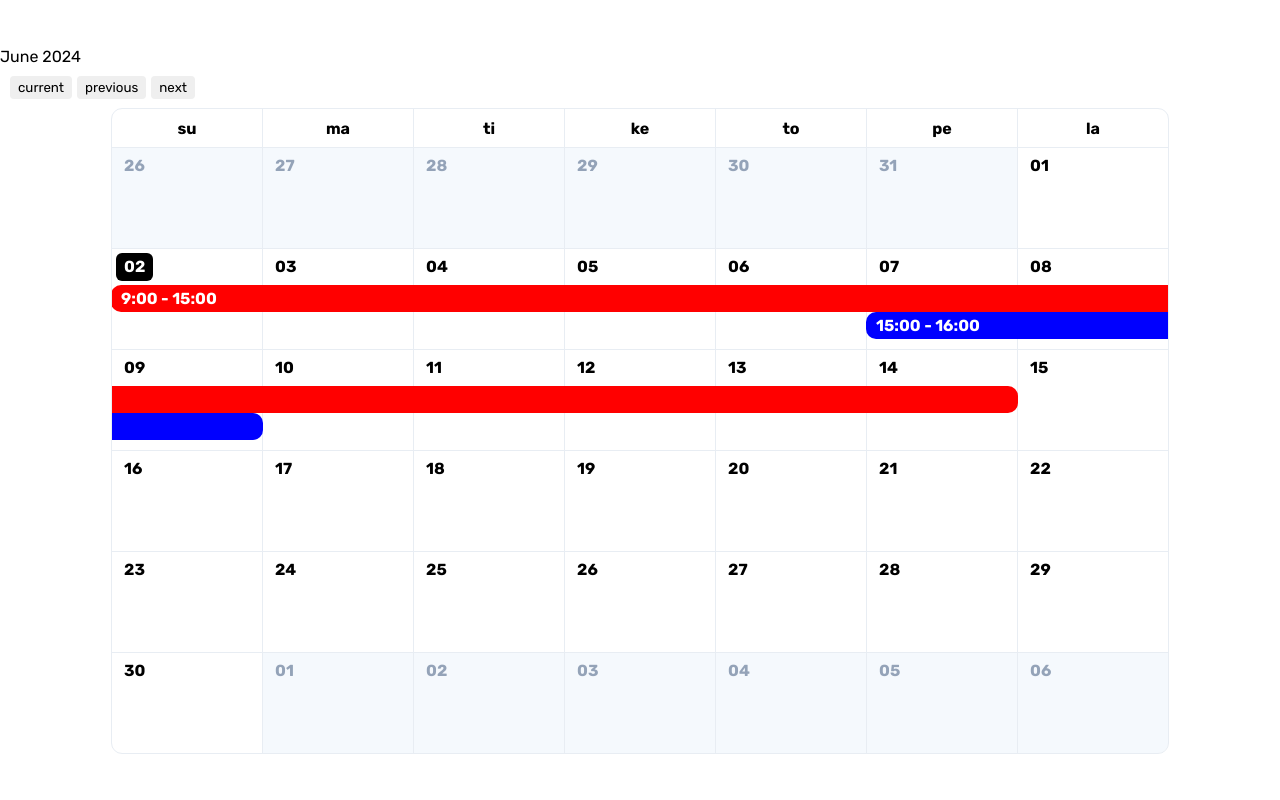
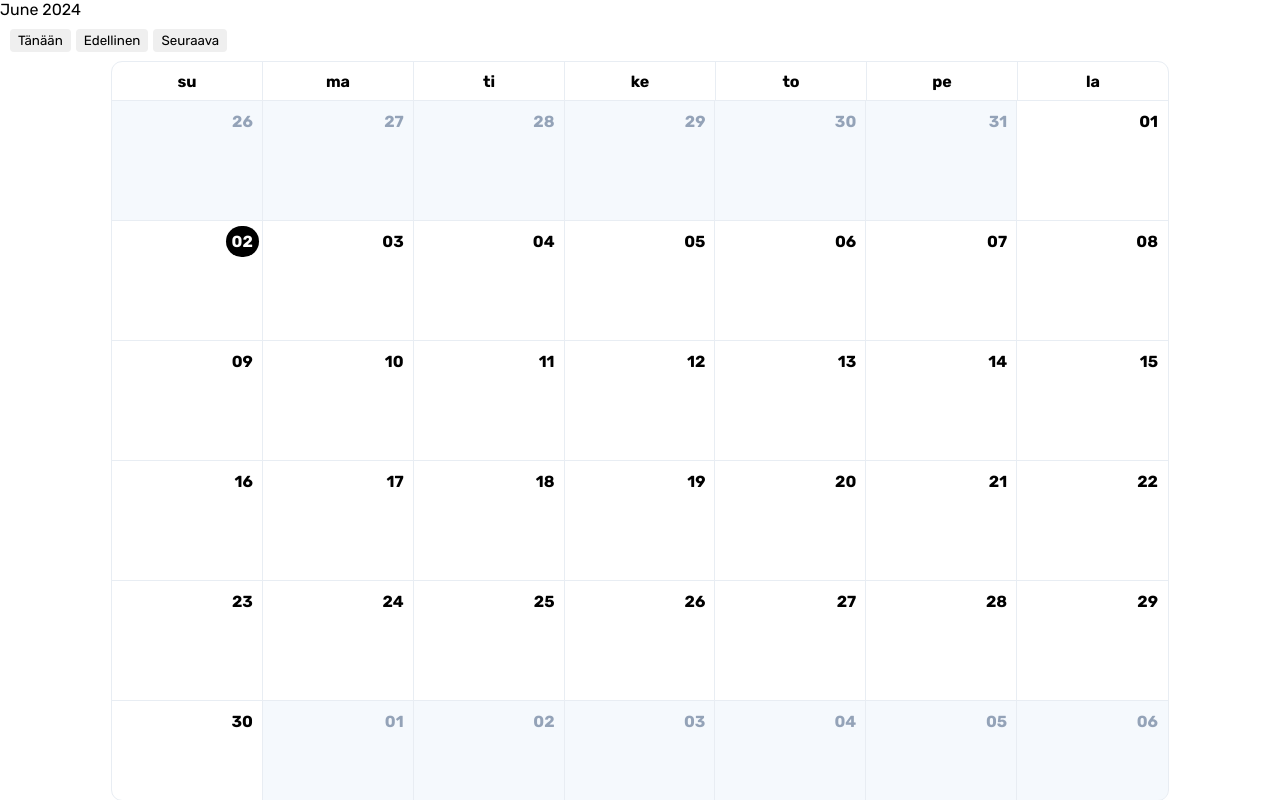
Before and after one commit to Corned/react-calendar, a React (Vite) app: page / in a window 1280 px wide. Built offline with nearby package versions, Linux system fonts and the light colour scheme.

Commit message:
restructured grid to have week divs in rows

```diff
--- a/src/App.css
+++ b/src/App.css
@@ -59,23 +59,33 @@ button {
   outline: 1px solid #E8EDF3;
 }
 
-.calendar__days {
+.calendar__body {
   display: grid;
-  grid-template-columns: repeat(7, 150px);
-  grid-template-rows: repeat(6, 1fr);
-  gap: 1px;
+  grid-template-rows: repeat(6, 120px);
+}
+
+.calendar__week {
+  display: grid;
+  grid-template-columns: repeat(7, 1fr);
 }
 
 .calendar__day {
-  height: 100px;
   background-color: white;
 
   display: grid;
-  grid-template-rows: 36px 1fr;
+  grid-template-rows: 40px 1fr;
   outline: 1px solid #E8EDF3;
 }
 
 .calendar__day-header {
+  display: flex;
+  flex-direction: row;
+  justify-content: end;
+  align-items: center;
+  padding: 0 4px;
+}
+
+.calendar__day-data {
   display: flex;
   flex-direction: row;
   padding: 4px;
@@ -84,40 +94,15 @@ button {
 .calendar__day.grayed {
   background-color: #F5F9FD;
   color: #94A3B8;
-
 }
 
-.day__number {
-  aspect-ratio: 1;
-  font-weight: bold;
-  padding: 4px 8px;
-}
-
-.day__number.today {
-  background-color: black;
-  color: white;
-  border-radius: 6px;
-}
-
-.data {
-  z-index: 5;
-}
-
-.data__entry {
-  z-index: 5;
-  width: calc(100% + 2px);
-  transform: translateX(-1px);
-  padding: 4px 0;
-  color: transparent;
+.calendar__day-number {
+  padding: 6px;
   font-weight: bold;
 }
 
-.data__entry.first {
-  border-radius: 10px 0 0 10px;
-  padding-left: 10px;
+.calendar__day-number.today {
+  background-color: black;
+  border-radius: 99999px;
   color: white;
 }
-
-.data__entry.last {
-  border-radius: 0 10px 10px 0;
-}
--- a/src/App.tsx
+++ b/src/App.tsx
@@ -96,9 +96,9 @@ const Calendar = () => {
       <p>{ date.format("MMMM YYYY") }</p>
 
       <div className="nav">
-        <button onClick={() => setDate(moment())}>{"current"}</button>
-        <button onClick={removeMonth}>{"previous"}</button>
-        <button onClick={addMonth}>{"next"}</button>
+        <button onClick={() => setDate(moment())}>{"Tänään"}</button>
+        <button onClick={removeMonth}>{"Edellinen"}</button>
+        <button onClick={addMonth}>{"Seuraava"}</button>
       </div>
 
       <div className="calendar">
@@ -111,8 +111,43 @@ const Calendar = () => {
             ))
           }
         </div>
-        <div className="calendar__days">
+        <div className="calendar__body">
+
           {
+            Array.from({ length: 6 }).map((_, week) => {
+              return (
+                <div className="calendar__week">
+
+                  {
+                    Array.from({ length: 7 }).map((_, day) => {
+                      const item = items[7 * week + day]
+
+                      return (
+                        <div className={`calendar__day ${item.currentMonth ? "" : "grayed"}`}>
+                          <div className="calendar__day-header">
+                            <p className={`calendar__day-number ${ item.date.isSame(today, "day") ? "today" : "" }`}>
+                              { item.date.date().toString().padStart(2, "0") }
+                            </p>
+                          </div>
+
+                          <div className="calendar__day-data">
+
+                          </div>
+                        </div>
+                      )
+                    })
+                  }
+
+                </div>
+              )
+            })
+          }
+
+
+
+
+
+{/*           {
             items.map((item) => (
               <div className={`calendar__day ${item.currentMonth ? "" : "grayed"}`}>
                 <div className="calendar__day-header">
@@ -136,7 +171,7 @@ const Calendar = () => {
                 </div>
               </div>
             ))
-          }
+          } */}
 
         </div>
 
```
